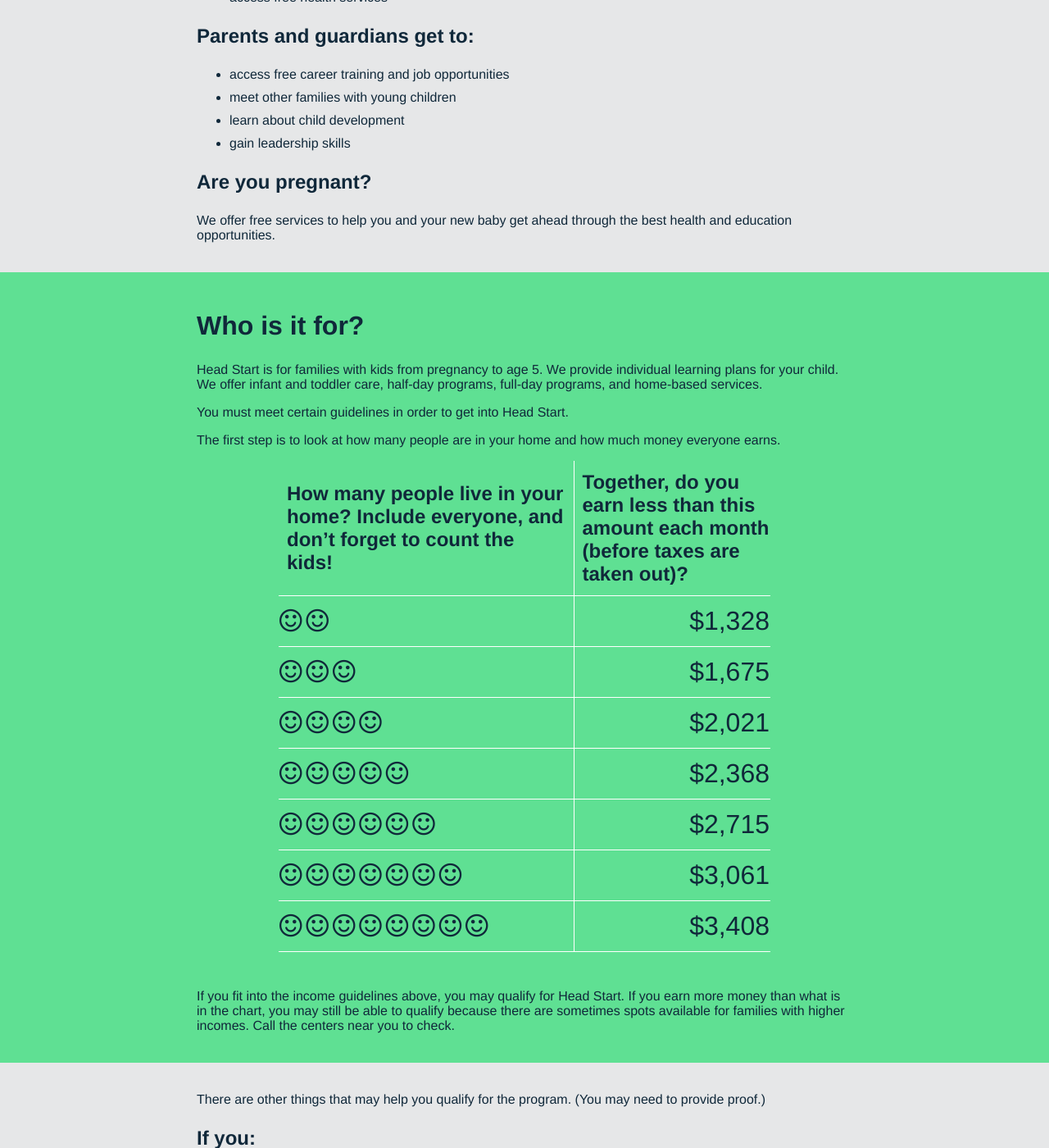
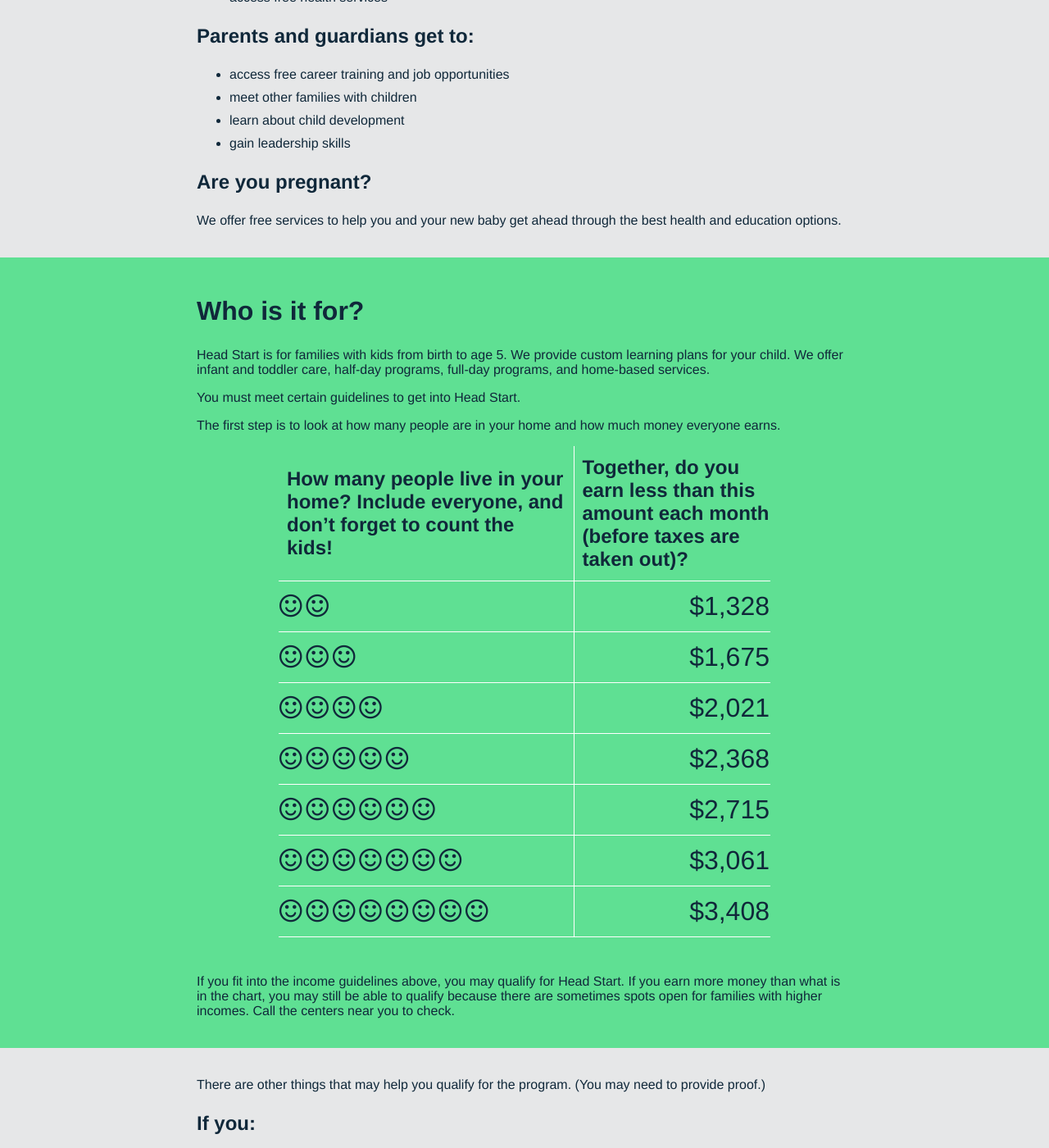
Before and after one commit to workdept/detroit-head-start, a Jekyll site: the page built from index.html, in a window 1280 px wide and 1400 px high, scrolled down 773 px. Shown: the whole window at 82% size. Built offline with Jekyll 4.4.1, drawn with Linux system fonts in a browser that asks for light colours; nearby versions of some CDN libraries; some of the changed text lies outside the part shown.

Commit message:
Content updates

```diff
--- a/index.html
+++ b/index.html
@@ -38,11 +38,11 @@ testimonial-name: Ann mother of Cass
   <h3>Parents and guardians get to:</h3>
   <ul>
   <li>access free career training and job opportunities</li>
-  <li>meet other families with young children</li>
+  <li>meet other families with children</li>
   <li>learn about child development</li>
   <li>gain leadership skills</li>
   </ul>
-  <h3>Are you pregnant?</h3><p>We offer free services to help you and your new baby get ahead through the best health and education opportunities.</p>
+  <h3>Are you pregnant?</h3><p>We offer free services to help you and your new baby get ahead through the best health and education options.</p>
 </div>
 </div>
 
@@ -50,8 +50,8 @@ testimonial-name: Ann mother of Cass
 <div class='main-wrap'>
 <a name="whoisitfor" class='anchor'></a>
   <h2>Who is it for?</h2>
-  <p>Head Start is for families with kids from pregnancy to age 5. We provide individual learning plans for your child. We offer infant and toddler care, half-day programs, full-day programs, and home-based services.</p>
-  <p>You must meet certain guidelines in order to get into Head Start.</p>
+  <p>Head Start is for families with kids from birth to age 5. We provide custom learning plans for your child. We offer infant and toddler care, half-day programs, full-day programs, and home-based services.</p>
+  <p>You must meet certain guidelines to get into Head Start.</p>
   <p>The first step is to look at how many people are in your home and how much money everyone earns.</p>
 
   <table dir="ltr" class="family-size">
@@ -67,7 +67,7 @@ testimonial-name: Ann mother of Cass
       <tr><td><p dir="ltr">8</p></td><td><p dir="ltr">$3,408</p></td></tr>
     </tbody></table>
 
-    <p>If you fit into the income guidelines above, you may qualify for Head Start. If you earn more money than what is in the chart, you may still be able to qualify because there are sometimes spots available for families with higher incomes. Call the centers near you to check.</p>
+    <p>If you fit into the income guidelines above, you may qualify for Head Start. If you earn more money than what is in the chart, you may still be able to qualify because there are sometimes spots open for families with higher incomes. Call the centers near you to check.</p>
 </div>
 </div>
 <div class="main">
```
Also changed, not shown: other parts of index.html (+5 -5 lines).
